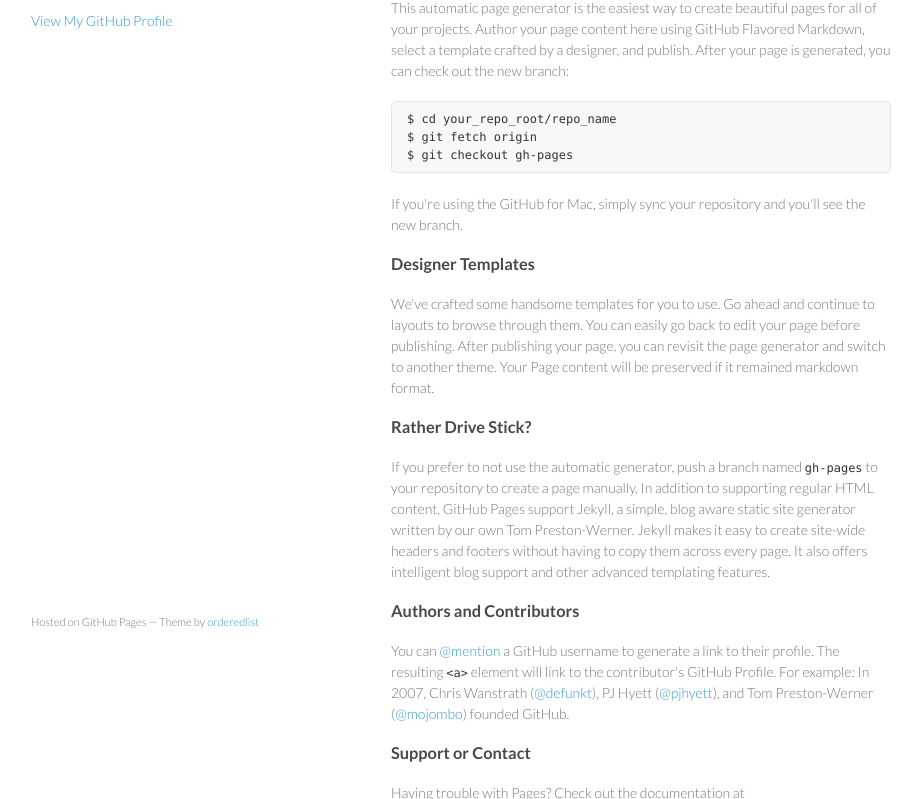
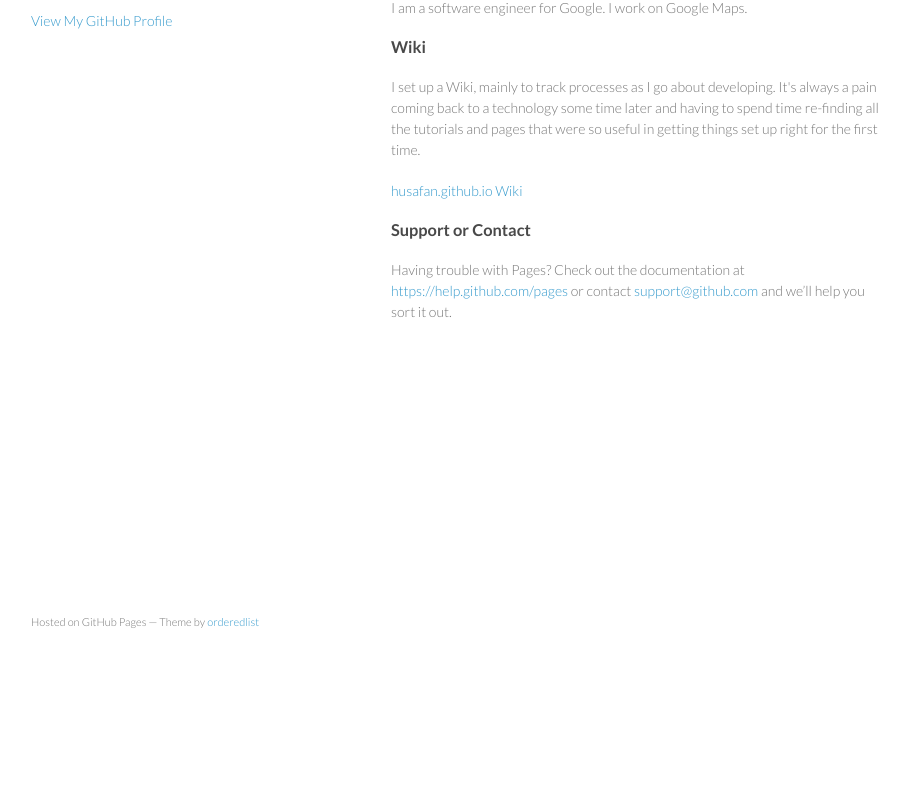
Before and after one commit to Husafan/Husafan.github.io, a plain HTML site: page index.html in a window 1280 px wide. Shown: the part 99-898 px from the top of the page, without its empty margins (179-1101 px from the left). After the commit the page ends 800 px from the top, so only its background shows below. Drawn offline with Linux system fonts and the light colour scheme.

Commit message:
Replace master branch with page content via GitHub

```diff
--- a/index.html
+++ b/index.html
@@ -24,31 +24,16 @@
       </header>
       <section>
         <h3>
-<a id="welcome-to-github-pages" class="anchor" href="#welcome-to-github-pages" aria-hidden="true"><span class="octicon octicon-link"></span></a>Welcome to GitHub Pages.</h3>
+<a id="joshua-harrison" class="anchor" href="#joshua-harrison" aria-hidden="true"><span class="octicon octicon-link"></span></a>Joshua Harrison</h3>
 
-<p>This automatic page generator is the easiest way to create beautiful pages for all of your projects. Author your page content here using GitHub Flavored Markdown, select a template crafted by a designer, and publish. After your page is generated, you can check out the new branch:</p>
-
-<pre><code>$ cd your_repo_root/repo_name
-$ git fetch origin
-$ git checkout gh-pages
-</code></pre>
-
-<p>If you're using the GitHub for Mac, simply sync your repository and you'll see the new branch.</p>
+<p>I am a software engineer for Google. I work on Google Maps.</p>
 
 <h3>
-<a id="designer-templates" class="anchor" href="#designer-templates" aria-hidden="true"><span class="octicon octicon-link"></span></a>Designer Templates</h3>
+<a id="wiki" class="anchor" href="#wiki" aria-hidden="true"><span class="octicon octicon-link"></span></a>Wiki</h3>
 
-<p>We've crafted some handsome templates for you to use. Go ahead and continue to layouts to browse through them. You can easily go back to edit your page before publishing. After publishing your page, you can revisit the page generator and switch to another theme. Your Page content will be preserved if it remained markdown format.</p>
+<p>I set up a Wiki, mainly to track processes as I go about developing. It's always a pain coming back to a technology some time later and having to spend time re-finding all the tutorials and pages that were so useful in getting things set up right for the first time.</p>
 
-<h3>
-<a id="rather-drive-stick" class="anchor" href="#rather-drive-stick" aria-hidden="true"><span class="octicon octicon-link"></span></a>Rather Drive Stick?</h3>
-
-<p>If you prefer to not use the automatic generator, push a branch named <code>gh-pages</code> to your repository to create a page manually. In addition to supporting regular HTML content, GitHub Pages support Jekyll, a simple, blog aware static site generator written by our own Tom Preston-Werner. Jekyll makes it easy to create site-wide headers and footers without having to copy them across every page. It also offers intelligent blog support and other advanced templating features.</p>
-
-<h3>
-<a id="authors-and-contributors" class="anchor" href="#authors-and-contributors" aria-hidden="true"><span class="octicon octicon-link"></span></a>Authors and Contributors</h3>
-
-<p>You can <a href="https://github.com/blog/821" class="user-mention">@mention</a> a GitHub username to generate a link to their profile. The resulting <code>&lt;a&gt;</code> element will link to the contributor's GitHub Profile. For example: In 2007, Chris Wanstrath (<a href="https://github.com/defunkt" class="user-mention">@defunkt</a>), PJ Hyett (<a href="https://github.com/pjhyett" class="user-mention">@pjhyett</a>), and Tom Preston-Werner (<a href="https://github.com/mojombo" class="user-mention">@mojombo</a>) founded GitHub.</p>
+<p><a href="https://github.com/husafan/husafan.github.io/wiki">husafan.github.io Wiki</a></p>
 
 <h3>
 <a id="support-or-contact" class="anchor" href="#support-or-contact" aria-hidden="true"><span class="octicon octicon-link"></span></a>Support or Contact</h3>
```
Also changed, not shown: params.json (+1 -1 lines).
